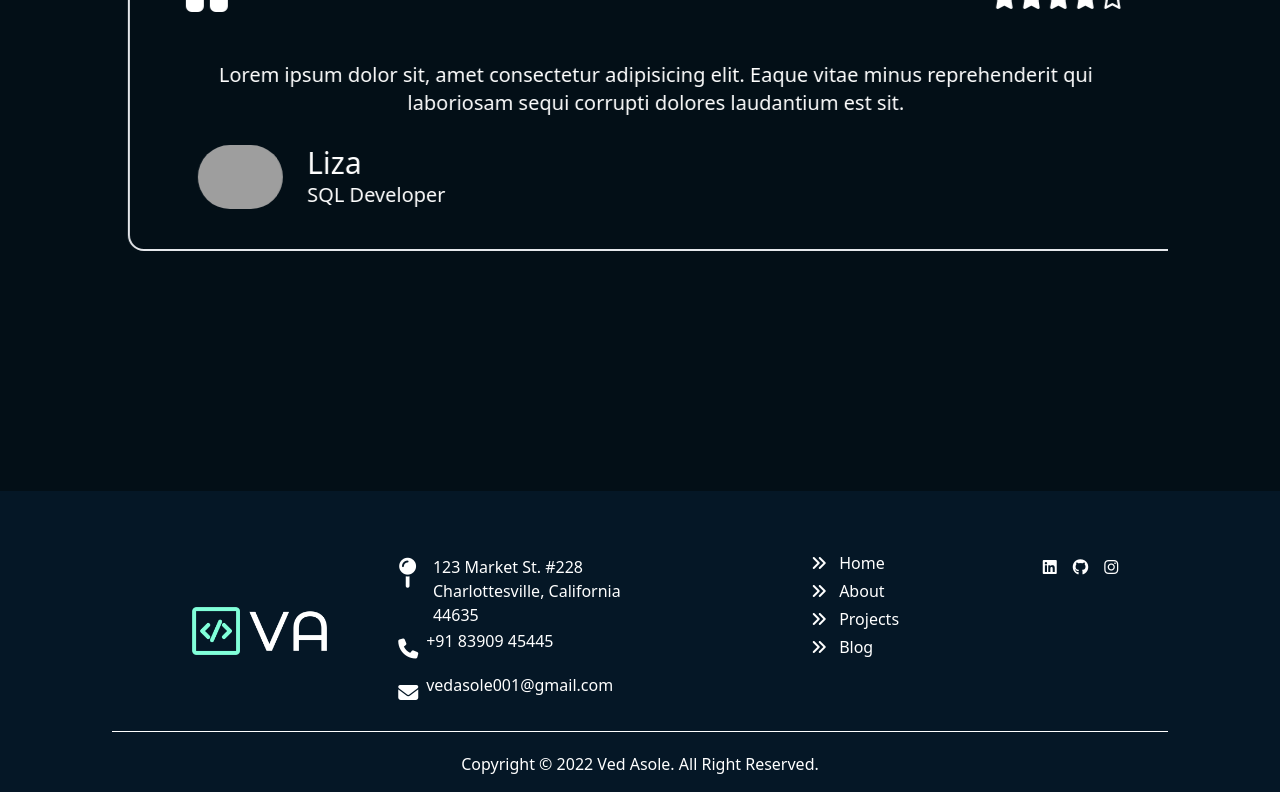
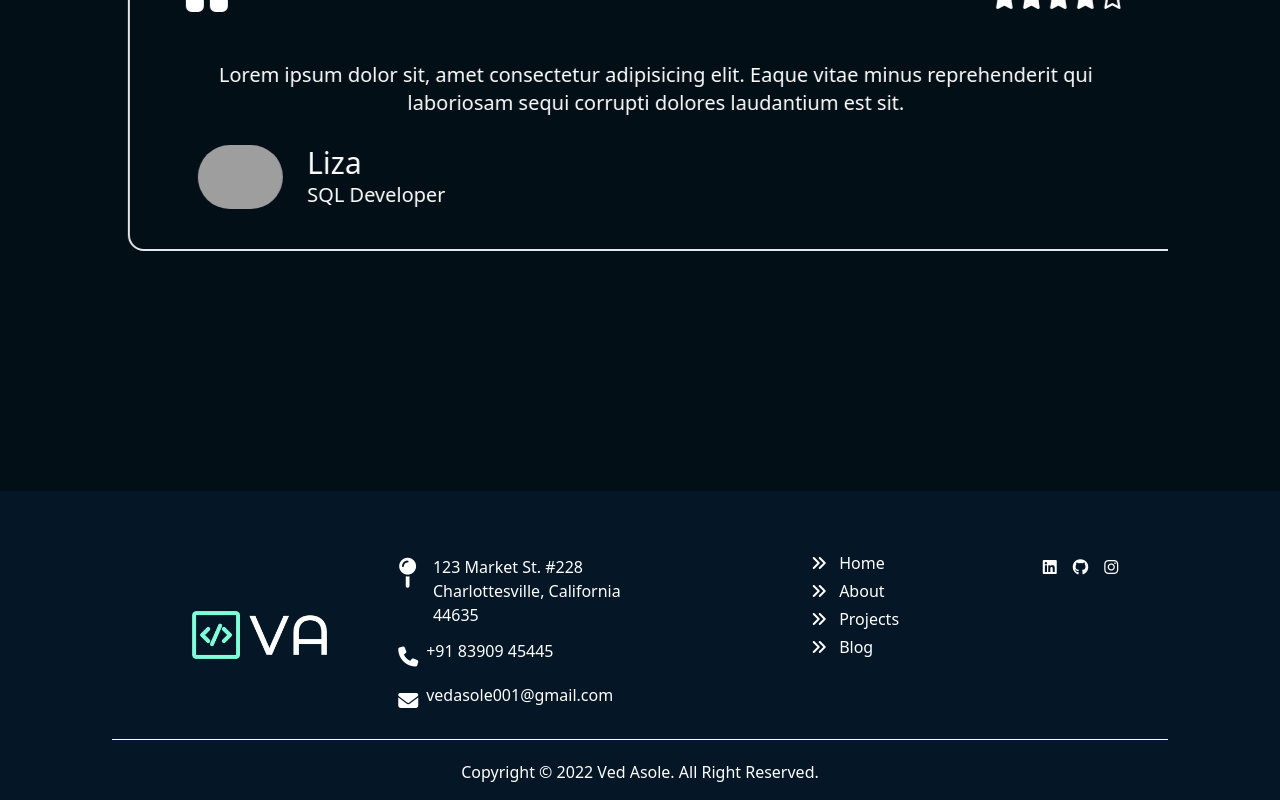
Before and after one commit to ved-asole/my-portfolio, a React (Vite) app: page / in a window 1280 px wide. Shown: the part 2714-3514 px from the top of the page. Built offline with nearby package versions, Linux system fonts and the light colour scheme; grey boxes are pictures that could not be loaded.

Commit message:
updated margins

```diff
--- a/src/components/Footer.jsx
+++ b/src/components/Footer.jsx
@@ -19,13 +19,13 @@ const Footer = () => {
                         Charlottesville, California <br />
                         44635
                     </p>
-                    <p className='flex flex-row gap-2 leading-3'>
+                    <p className='flex flex-row gap-2 leading-3 mt-2'>
                         <i className="fa-solid fa-phone text-xl" />
-                        <a href='tel:+918390945445'> +91 83909 45445 </a>
+                        <a href='tel:+918390945445' className='leading-4'> +91 83909 45445 </a>
                     </p>
                     <p className='flex flex-row gap-2 leading-3 mt-2'>
                         <i className="fa-solid fa-envelope text-xl" />
-                        <a href='mailto:vedasole001@gmail.com'> vedasole001@gmail.com </a>
+                        <a href='mailto:vedasole001@gmail.com' className='leading-4'> vedasole001@gmail.com </a>
                     </p>
                 </div>
                 <ul className='flex flex-col gap-3 flex-1'>
```
